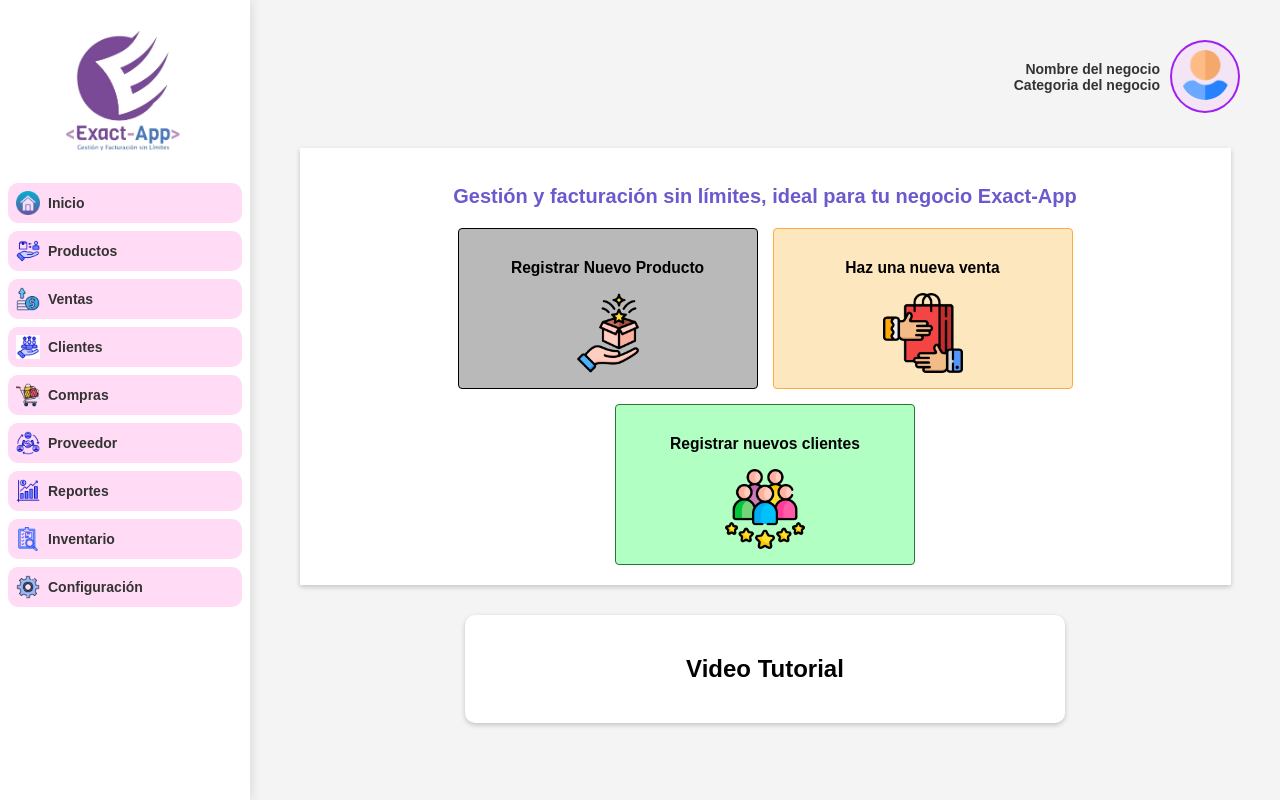
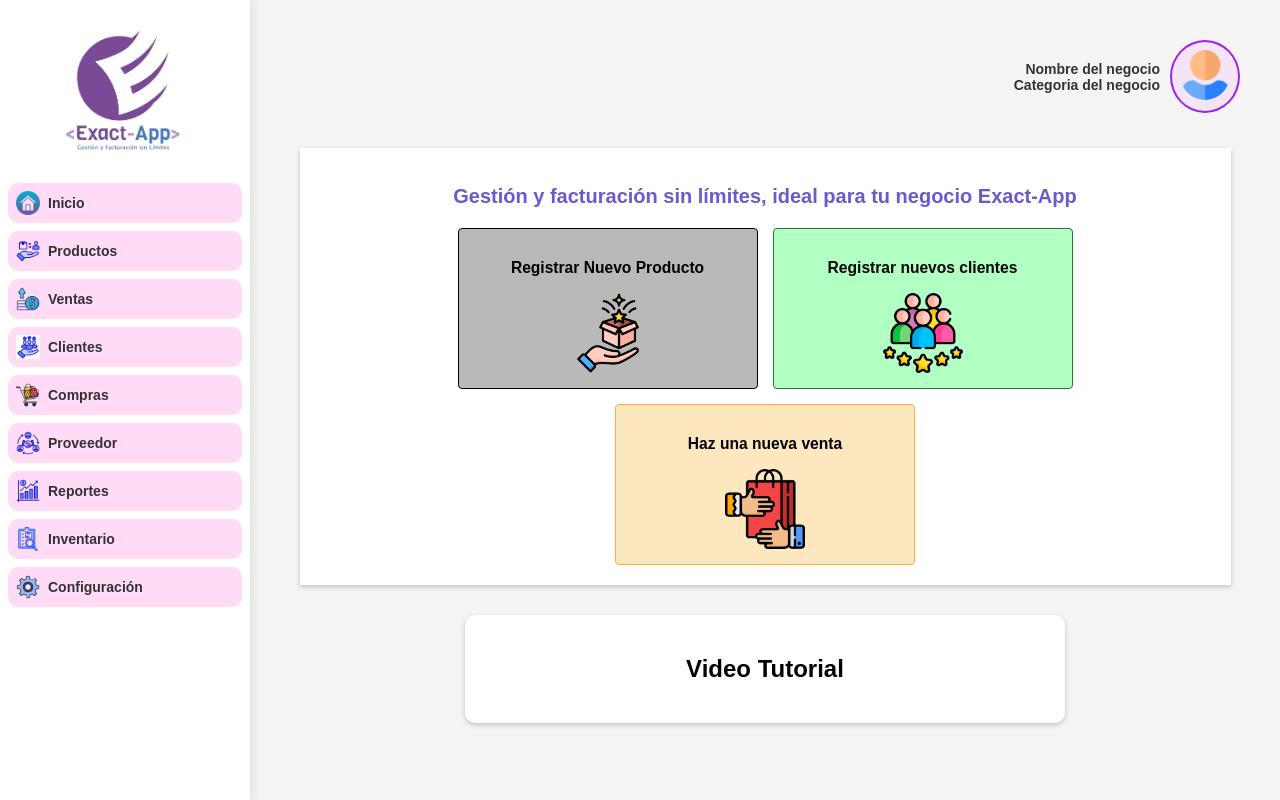
Before and after one commit to sna2023/exactapp_frontend-master, a React (Vite) app: page / in a window 1280 px wide. Built offline with nearby package versions, Linux system fonts and the light colour scheme; no server answers.

Commit message:
cambio home

```diff
--- a/src/components/contenido_home.jsx
+++ b/src/components/contenido_home.jsx
@@ -90,13 +90,14 @@ const ContenidoHome = ({ cargarContenido }) => {
             <h3>Registrar Nuevo Producto</h3>
             <img className="imgproduct" src={productoIcon} alt="Registrar Producto" />
           </button>
+
+          <button className="cont_miembros" onClick={() => setShowClienteForm(true)}>
+            <h3>Registrar nuevos clientes</h3>
+            <img src={clienteIcon} alt="Clientes" />
+          </button>
           <button className="cont_agg_producto" onClick={() => setShowVentasForm(true)}>
             <h3>Haz una nueva venta</h3>
             <img src={ventasIcon} alt="Venta" />
-          </button>
-          <button className="cont_miembros" onClick={() => setShowClienteForm(true)}>
-            <h3>Registrar nuevos clientes</h3>
-            <img src={clienteIcon} alt="Clientes" />
           </button>
         </div>
       </div>
```
